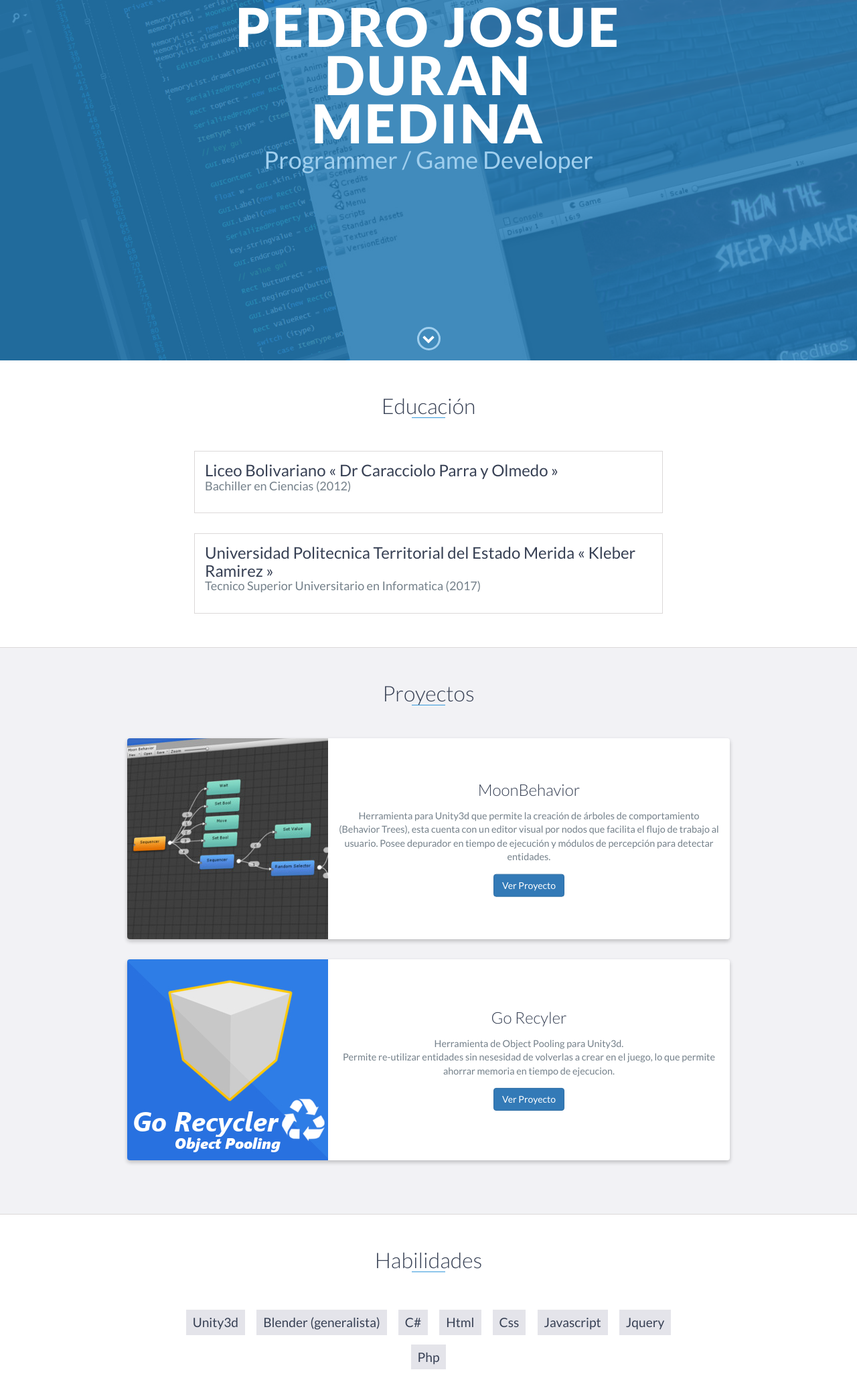
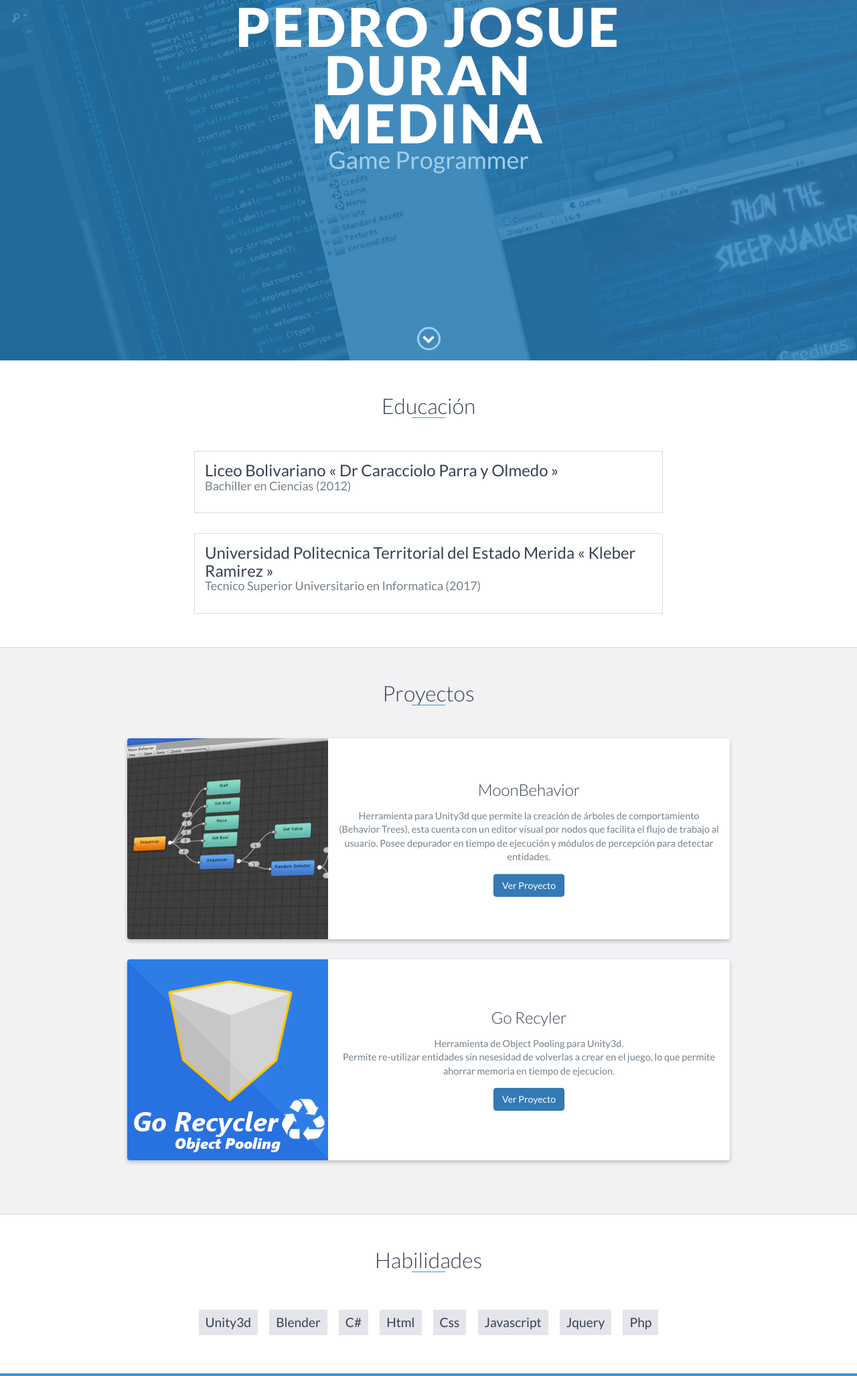
Before and after one commit to pedro15/pedro15.github.io, a website: page index.html in a window 1280 px wide. Shown: the part 262-2316 px from the top of the page at 67% size. Drawn offline with Linux system fonts and the light colour scheme.

Commit message:
Actualizado habilidades

```diff
--- a/index.html
+++ b/index.html
@@ -5,7 +5,7 @@
     <meta charset="utf-8">
     <meta http-equiv="X-UA-Compatible" content="IE=edge">
     <meta name="viewport" content="width=device-width, initial-scale=1">
-    <title>Portfolio de Pedro Duran</title>
+    <title>Pedro Duran - Game Programmer</title>
 	<link rel="shortcut icon" href="favicon.ico" type="image/x-icon">
 	<link rel="icon" href="favicon.ico" type="image/x-icon">
     <link href="https://fonts.googleapis.com/css?family=Lato:300,400,700,900" rel="stylesheet">
@@ -50,7 +50,7 @@
     <div id="lead">
         <div id="lead-content">
             <h1>Pedro Josue Duran Medina</h1>
-            <h2>Programmer / Game Developer</h2>
+            <h2>Game Programmer</h2>
             <!-- <a href="#contact", class="btn-rounded-white">Contactame</a> -->
         </div>
         <!-- End #lead-content -->
@@ -201,7 +201,7 @@
         <h2 class="heading">Habilidades</h2>
         <ul>
             <li>Unity3d</li>
-            <li>Blender (generalista)</li>
+            <li>Blender</li>
             <li>C#</li>
             <li>Html</li>
             <li>Css</li>
```
